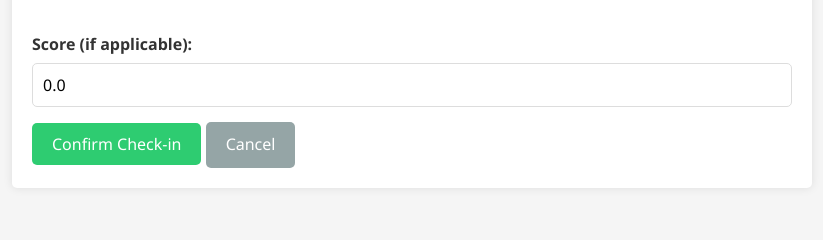
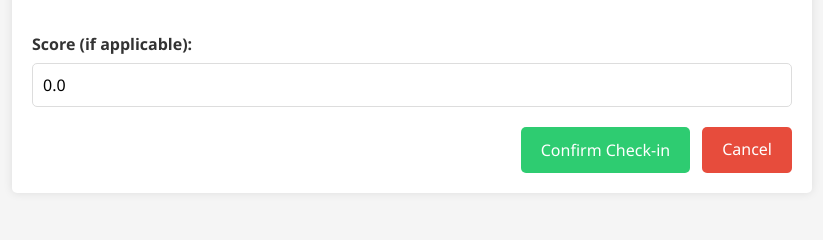
Before and after one commit to hoangpnhat/checkin, a FastAPI app: template app/templates/confirm.html in a window 1280 px wide. Shown: the part 233-473 px from the top of the page, without its empty margins (228-1051 px from the left). Run offline with FastAPI, Linux system fonts and the light colour scheme; the template is opened without the code that fills it, so the values that code supplies are empty.

Commit message:
styled buttons

```diff
--- a/app/static/css/style.css
+++ b/app/static/css/style.css
@@ -42,6 +42,22 @@ h2 {
     margin-top: 40px;
 }
 
+.action-buttons {
+    display: flex;
+    flex-direction: column;
+    gap: 10px;
+    margin-top: 20px;
+}
+
+@media (min-width: 769px) {
+    .action-buttons {
+        flex-direction: row;
+        justify-content: flex-end;
+        gap: 12px;
+    }
+}
+/* Button styles */
+
 .btn {
     display: inline-block;
     background-color: #3498db;
@@ -73,6 +89,22 @@ h2 {
 
 .btn-secondary:hover {
     background-color: #7f8c8d;
+}
+
+.btn-info {
+    background-color: #3498db;
+}
+
+.btn-info:hover {
+    background-color: #2980b9;
+}
+
+.btn-danger {
+    background-color: #e74c3c;
+}
+
+.btn-danger:hover {
+  background-color: #c0392b;
 }
 
 /* Camera container styles */
@@ -110,6 +142,22 @@ video, #captured-image {
     border-radius: 5px;
     font-size: 16px;
 }
+
+.form-buttons .buttons {
+  display: flex;
+  flex-direction: column;
+  gap: 10px;
+  margin-top: 15px;
+  align-items: center;
+}
+
+@media (min-width: 768px) {
+  .form-buttons .buttons {
+    flex-direction: row;
+    justify-content: center;
+  }
+}
+
 
 /* Alert styles */
 .alert {
@@ -247,6 +295,10 @@ video, #captured-image {
     100% { transform: rotate(360deg); }
 }
 .camera-selection {
+    display: flex;
+    justify-content: center;
+    align-items: center;
+    gap: 2px;
     margin-bottom: 15px;
     text-align: left;
 }
--- a/app/templates/confirm.html
+++ b/app/templates/confirm.html
@@ -30,8 +30,10 @@
                 <input type="number" id="score" name="score" step="0.01" value="0.0">
             </div>
 
-            <button type="submit" class="btn btn-primary">Confirm Check-in</button>
-            <a href="/checkin" class="btn btn-secondary">Cancel</a>
+            <div class="action-buttons">
+                <button type="submit" class="btn btn-primary">Confirm Check-in</button>
+                <a href="/" class="btn btn-danger">Cancel</a>
+            </div>
         </form>
     </div>
 </body>
--- a/app/templates/index.html
+++ b/app/templates/index.html
@@ -58,7 +58,7 @@
 
             // Retake button
             document.getElementById('retake-btn').addEventListener('click', function() {
-                document.getElementById('video').style.display = 'block';
+                document.getElementById('video').style.display = 'inline-block';
                 document.getElementById('capture-btn').style.display = 'inline-block';
                 document.getElementById('photo-preview').style.display = 'none';
                 document.getElementById('checkin-form').style.display = 'none';
```
Also changed, not shown: app/templates/checkin.html (+16 -9 lines).
